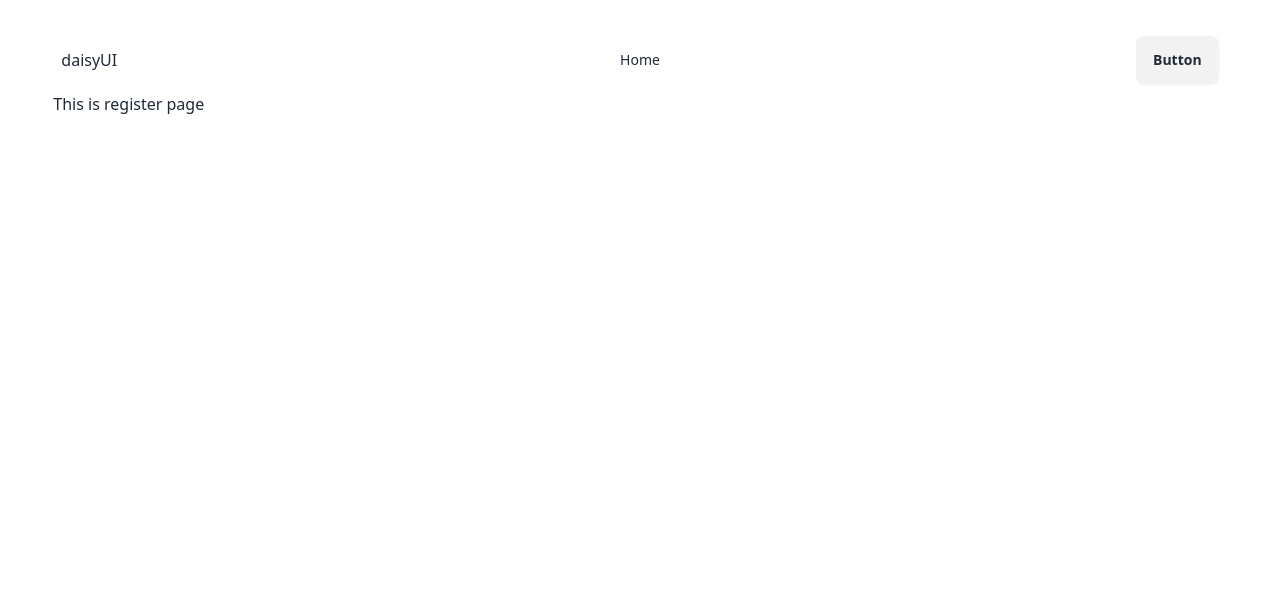
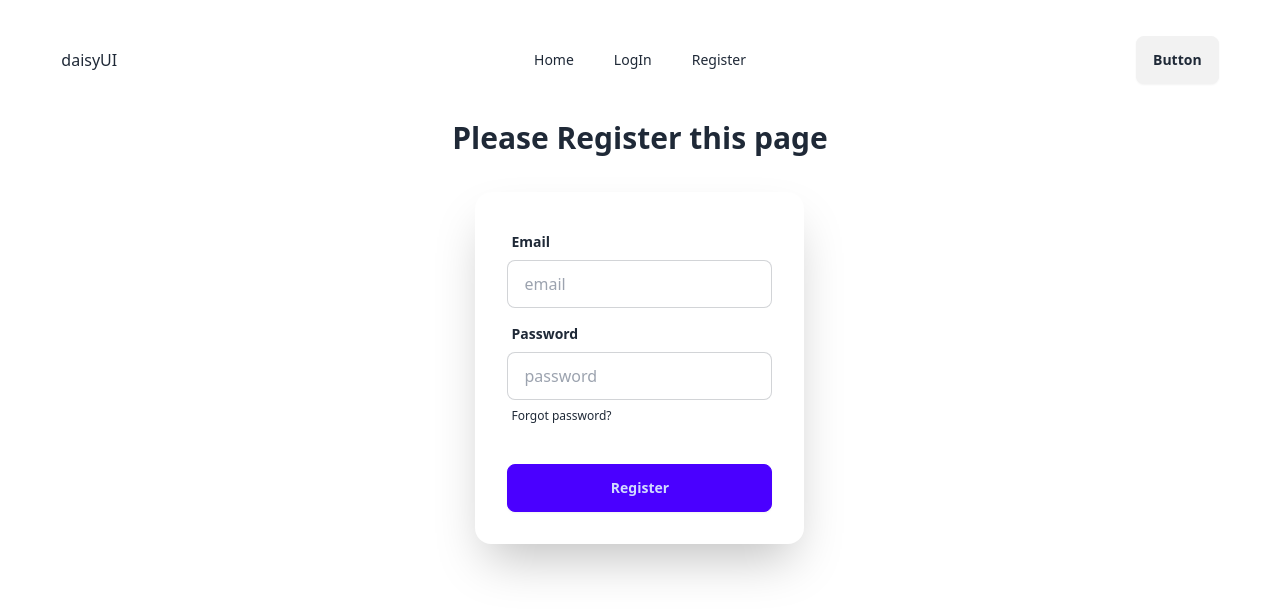
Before and after one commit to MukitHossen7/signIn-register-use-firebase-practice, a React (Vite) app: page /register in a window 1280 px wide. Shown: the top 616 px of the page. Built offline with nearby package versions, Linux system fonts and the light colour scheme.

Commit message:
Register components done

```diff
--- a/src/components/Header/Header.jsx
+++ b/src/components/Header/Header.jsx
@@ -27,13 +27,17 @@ const Header = () => {
               className="menu menu-sm dropdown-content bg-base-100 rounded-box z-[1] mt-3 w-52 p-2 shadow"
             >
               <NavLink to="/">Home</NavLink>
+              <NavLink to="/login">LogIn</NavLink>
+              <NavLink to="/register">Register</NavLink>
             </ul>
           </div>
           <NavLink to="/">daisyUI</NavLink>
         </div>
         <div className="navbar-center hidden lg:flex">
-          <ul className="menu menu-horizontal px-1">
+          <ul className="menu menu-horizontal gap-10 px-1">
             <NavLink to="/">Home</NavLink>
+            <NavLink to="/login">LogIn</NavLink>
+            <NavLink to="/register">Register</NavLink>
           </ul>
         </div>
         <div className="navbar-end">
--- a/src/components/Register/Register.jsx
+++ b/src/components/Register/Register.jsx
@@ -1,7 +1,52 @@
 const Register = () => {
+  const handleFromRegister = (e) => {
+    e.preventDefault();
+    console.log(e.target.email.value);
+  };
   return (
-    <div>
-      <h2>This is register page</h2>
+    <div className="pt-7">
+      <h2 className="font-bold text-3xl text-center">
+        Please Register this page
+      </h2>
+      <div className="hero pt-5">
+        <div className="hero-content flex-col lg:flex-row-reverse">
+          <div className="card bg-base-100 w-full max-w-sm shrink-0 shadow-2xl">
+            <form className="card-body" onSubmit={handleFromRegister}>
+              <div className="form-control">
+                <label className="label">
+                  <span className="label-text font-semibold">Email</span>
+                </label>
+                <input
+                  type="email"
+                  name="email"
+                  placeholder="email"
+                  className="input input-bordered"
+                  required
+                />
+              </div>
+              <div className="form-control">
+                <label className="label">
+                  <span className="label-text font-semibold">Password</span>
+                </label>
+                <input
+                  type="password"
+                  placeholder="password"
+                  className="input input-bordered"
+                  required
+                />
+                <label className="label">
+                  <a href="#" className="label-text-alt link link-hover">
+                    Forgot password?
+                  </a>
+                </label>
+              </div>
+              <div className="form-control mt-6">
+                <button className="btn btn-primary font-bold">Register</button>
+              </div>
+            </form>
+          </div>
+        </div>
+      </div>
     </div>
   );
 };
```
